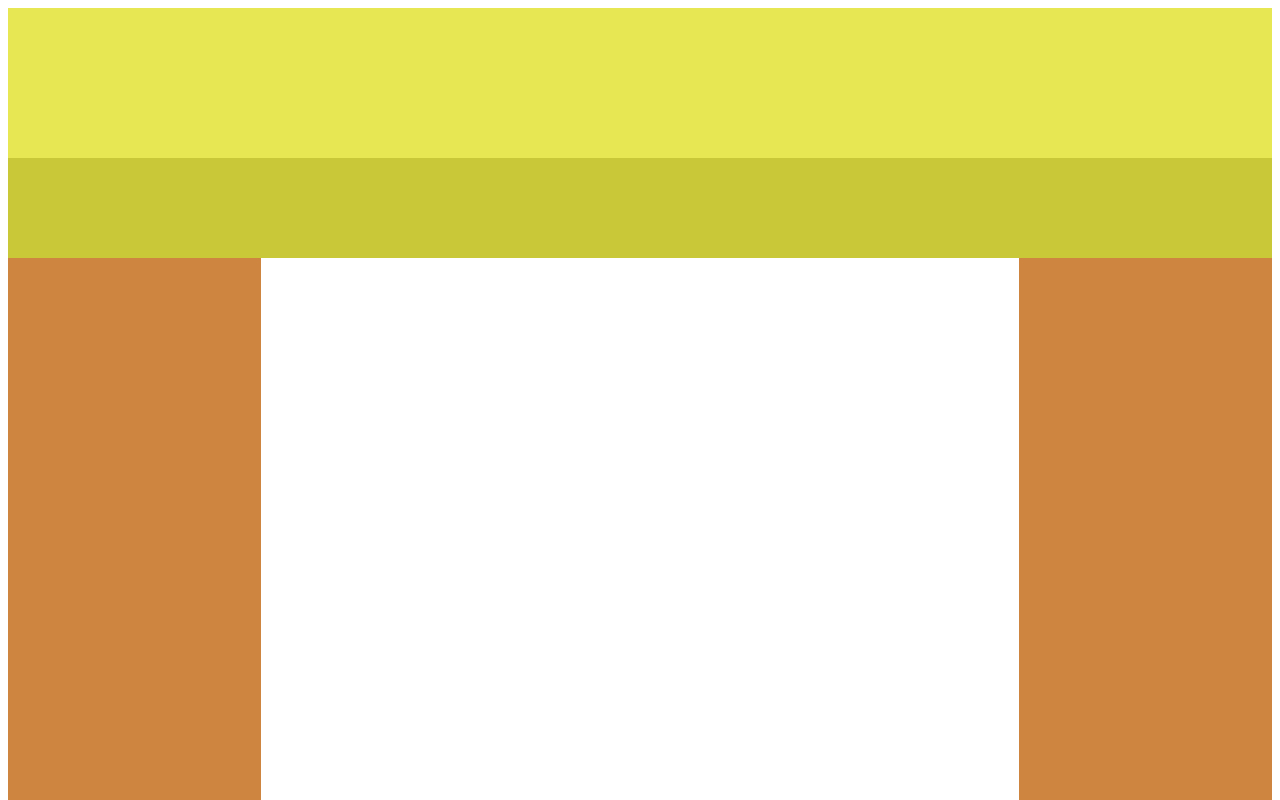
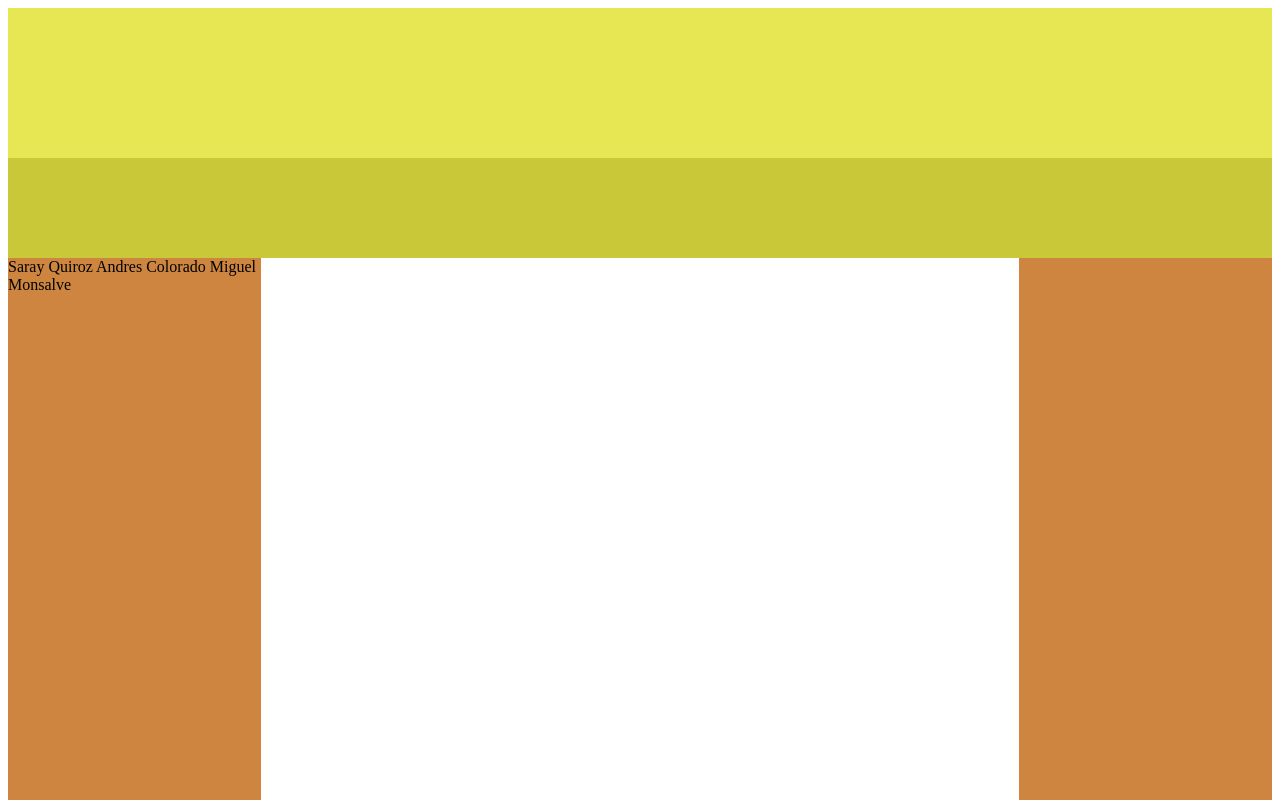
Before and after one commit to sarayquiroz30/Pagima-8-4, a plain HTML site: page index.html in a window 1280 px wide. Shown: the top 800 px of the page. Drawn offline with Linux system fonts and the light colour scheme.

Commit message:
actualizacion 2 / 9 de marzo

```diff
--- a/index.html
+++ b/index.html
@@ -13,7 +13,11 @@
         <div  class="encabezado"></div>
         <div  class="menu"></div>
         <div  class="contenedor2">
-            <div  class="izquierdo"></div>
+            <div  class="izquierdo">
+Saray Quiroz
+Andres Colorado
+Miguel Monsalve
+            </div>
             <div  class="centro"></div>
             <div  class="derecho"></div>
         </div>
```
